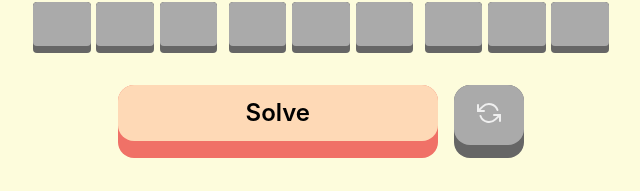
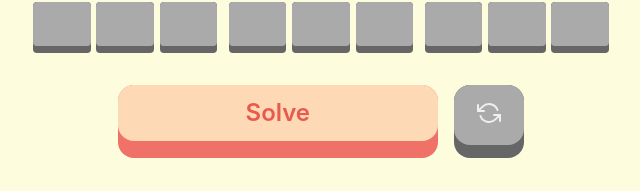
Before and after one commit to Jyun-Peng/Sudoku-solver, a React (Create React App) app: page / in a window 1280 px wide. Shown: the part 497-688 px from the top of the page, without its empty margins (319-959 px from the left). Built offline with nearby package versions, Linux system fonts and the light colour scheme.

Commit message:
Add dark red to :root.

```diff
--- a/src/App.css
+++ b/src/App.css
@@ -1,5 +1,6 @@
 :root {
     --red: #f07167;
+    --red-dark: #e9594e;
     --orange: #fed9b6;
     --rice: #fdfcdc;
     --cyan: #00afb9;
```
